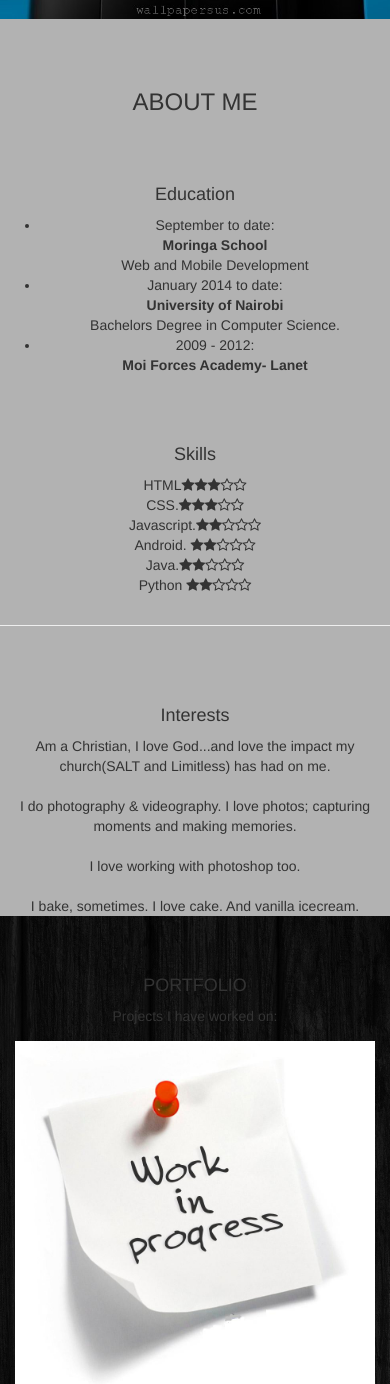
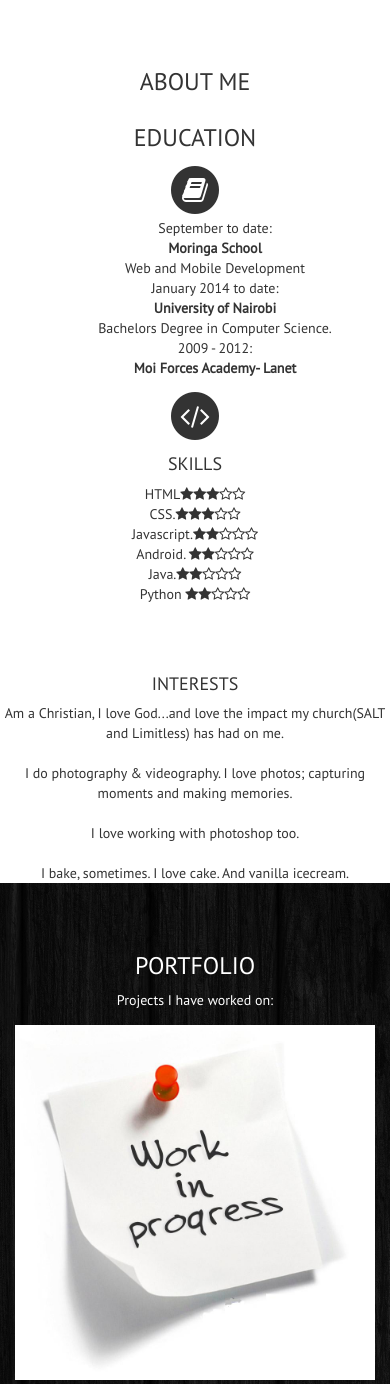
Before and after one commit to Luciekimotho/Luciekimotho.github.io, a PHP site: page / in a window 390 px wide. Shown: the part 651-2035 px from the top of the page. Run offline with PHP 8.4, Linux system fonts and the light colour scheme; some libraries are stand-ins or nearby versions.

Commit message:
Added new fonts, adding icons to the about division, arrangement of the divisions, changed background image

```diff
--- a/index.html
+++ b/index.html
@@ -18,6 +18,8 @@
     <link rel="stylesheet" href="https://maxcdn.bootstrapcdn.com/bootstrap/3.3.5/css/bootstrap.min.css">
     <link rel="stylesheet" href="https://cdnjs.cloudflare.com/ajax/libs/animate.css/3.2.3/animate.min.css" >
     <link rel="stylesheet" href="https://maxcdn.bootstrapcdn.com/font-awesome/4.4.0/css/font-awesome.min.css">
+    <link href='https://fonts.googleapis.com/css?family=Lobster' rel='stylesheet' type='text/css'>
+    <link href='https://fonts.googleapis.com/css?family=PT+Sans' rel='stylesheet' type='text/css'>
 
 
 
@@ -70,9 +73,13 @@
     <div id="about" data-speed="4" data-type="background">
       <h3>ABOUT ME</h3>
         <div class="row">
-         <div class="col-md-6" >
+         <div class="col-md-7" >
           <div id="education">
-    	      <h4>Education</h4>
+    	      <h3>EDUCATION</h3>
+              <span class="fa-stack fa-2x">
+                    <i class="fa fa-circle fa-stack-2x"></i>
+                    <i class="fa fa-book fa-stack-1x fa-inverse"></i>
+                </span>
               <ul>
                 <li>September to date: <br> <strong> Moringa School </strong><br> Web and Mobile Development</li>
                 <li>January 2014 to date: <br><strong> University of Nairobi </strong><br> Bachelors Degree in Computer Science. </li>
@@ -81,9 +88,13 @@
           </div>
           </div>
 
-        <div class="col-md-6" >
+        <div class="col-md-5" >
         <div id="skills">
-          <h4>Skills</h4>
+            <span class="fa-stack fa-2x">
+                    <i class="fa fa-circle fa-stack-2x"></i>
+                    <i class="fa fa-code fa-stack-1x fa-inverse"></i>
+                </span>
+          <h4>SKILLS</h4>
           <p>HTML<i class="fa fa-star"></i><i class="fa fa-star"></i><i class="fa fa-star"></i><i class="fa fa-star-o"></i><i class="fa fa-star-o"></i>
               <br> CSS.<i class="fa fa-star"></i><i class="fa fa-star"></i><i class="fa fa-star"></i><i class="fa fa-star-o"></i><i class="fa fa-star-o"></i>
               <br> Javascript.<i class="fa fa-star"></i><i class="fa fa-star"></i><i class="fa fa-star-o"></i><i class="fa fa-star-o"></i><i class="fa fa-star-o"></i>
@@ -97,17 +108,16 @@
         </div>
 
         </div>
-       <hr>
 
         <div id="interests">
-           <h4>Interests</h4>
+           <h4>INTERESTS</h4>
            <p>Am a Christian, I love God...and love the impact my church(SALT and Limitless) has had on me. <br><br>I do photography & videography. I love photos; capturing moments and making memories.<br><br>I love working with photoshop too. <br><br> I bake, sometimes. I love cake. And vanilla icecream.<br></p>
         </div>
     </div>
 
 
     <div id="portfolio" data-speed="4" data-type="background">
-      <h4>PORTFOLIO</h4>
+      <h3>PORTFOLIO</h3>
        <p>Projects I have worked on: </p>
     <div class="row">
     <div class="col-md-4" >
--- a/styles/styles.css
+++ b/styles/styles.css
@@ -1,6 +1,7 @@
 html, body{
 	margin: 0px;
     color: black;
+    font-family: 'PT Sans', sans-serif;
 }
 
 .navbar-default{
@@ -14,44 +15,69 @@ html, body{
 
 .navbar a{
     color: white;
+   /* font-family: 'Patrick Hand', cursive;*/
+    font-family: 'PT Sans', sans-serif;
 }
 #home{
    text-align: center;
-   background-image: url(../images/blue.jpg);
+    background-image: url(https://d3q49wayiwmron.cloudfront.net/wp-content/uploads/Simple-productivity-tips1.jpg);
+  /* background-image: url(http://ferguson1000jobs.com/wp-content/uploads/2015/02/Laptop.jpg);*/
+   /*background-image: url(../images/blue.jpg);*/
    background-repeat: no-repeat;
    background-position: center;
     background-size: cover;
    height: 650px;
    /*padding-top: 100px*/;
     padding: 0px;
-    color: white;
     margin: 0px;
+    position: relative;
+}
+.layer {
+    /*background-color: rgba(248, 247, 216, 0.4);*/
+    background-color: rgba(0, 0, 0, 0.8);
+    position: absolute;
+    top: 0;
+    left: 0;
+    width: 100%;
+    height: 100%;
 }
 
 #home h1{
     padding-top: 150px;
+    font-size:5.5em;
+    color: aqua;
+    font-family: 'Lobster', cursive;
 }
-#home h1, h3{
-    font-size:5.5em;
+#home h3{
+    font-size:3.5em;
+    color: aqua;
+    font-family: 'Lobster', cursive;
 }
 
 #about{
 	text-align: center;
-    background-color:rgba(0, 0, 0, 0.3);
+    /*background-image: url(https://d3q49wayiwmron.cloudfront.net/wp-content/uploads/Simple-productivity-tips1.jpg);*/
+    /*background-image: url(http://ferguson1000jobs.com/wp-content/uploads/2015/02/Laptop.jpg);*/
 	padding-top: 50px;
     margin: 0px;
+    font-family: 'PT Sans', sans-serif;
+    font-size: 1.0em;
 }
 
+
 #education{
-	padding-top: 50px;
 
+}
+
+#education li{
+    list-style: none;
 }
 
 #education li{
 
 }
 #skills{
-	padding-top: 50px;
+
     text-align: center;
 }
 #interests{
@@ -64,23 +90,28 @@ html, body{
 	padding-top: 50px;
     background-image: url(../images/black-background_00313351.jpg);
     margin: -10px;
+    font-family: 'PT Sans', sans-serif;
+    color: white;
 }
-
-
-
-.clearfix:before, .clearfix:after { content: " "; display: table; }
-        .clearfix:after { clear: both; }
-        .clearfix { *zoom: 1; }
 
 #contact{
     margin-top: 30px;
+    font-family: 'PT Sans', sans-serif;
+    text-align: center;
 
 }
 .social{
     text-align: center;
+    font-family: 'PT Sans', sans-serif;
 }
 #copy{
    padding: 10px;
+    font-family: 'PT Sans', sans-serif;
+}
+
+footer{
+    margin-top: -5px;
+    text-align: center;
 }
 
 /*
@@ -95,6 +126,8 @@ html, body{
     -webkit-box-shadow: rgba(187, 187, 187, 1) 0 0px 20px -1px;
     color: darkblue;
     -webkit-border-radius: 10px;
+    background-color: #C0C0C0;
+    margin-bottom: 20px;
 }
 
 .white-pink h4{
```
Also changed, not shown: other parts of index.html (+20 -19 lines).
